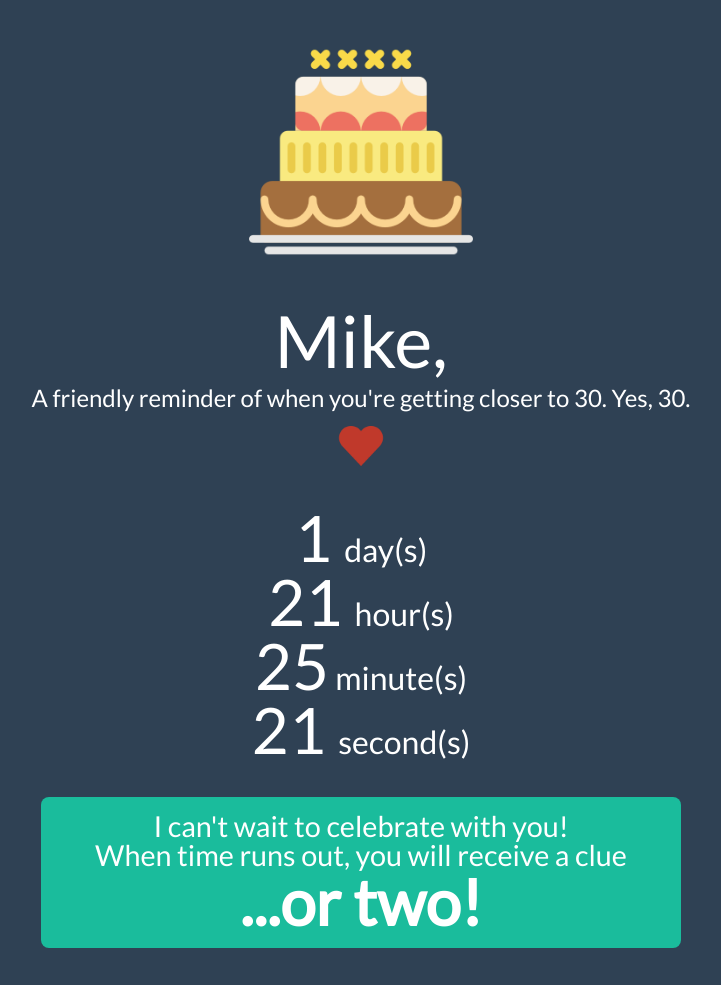
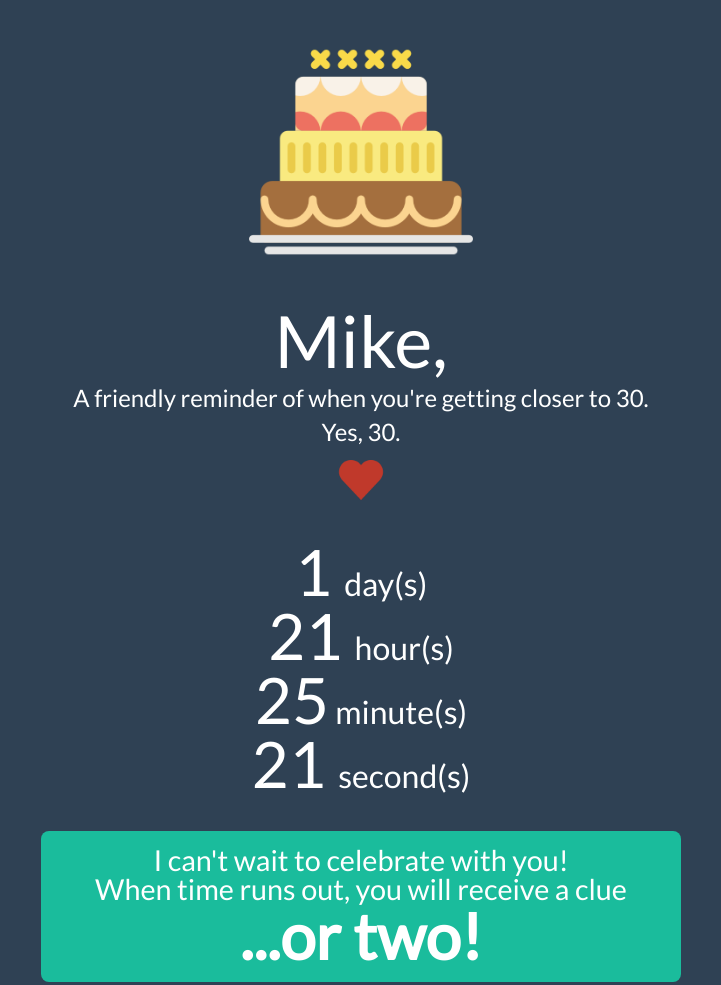
Before and after one commit to EllenLai/ellenlai.github.io, a plain HTML site: page index.html in a window 1280 px wide. Shown: the whole page, without its empty margins (279-1000 px from the left). Drawn offline with nearby package versions, Linux system fonts and the light colour scheme.

Commit message:
paragraph tag

```diff
--- a/index.html
+++ b/index.html
@@ -29,7 +29,8 @@
 
         <div class="gettingold">
             <p class="mike">Mike,</p>
-            <p class="friendly">A friendly reminder of when you're getting closer to 30. Yes, 30.</p>
+            <p class="friendly">A friendly reminder of when you're getting closer to 30.</p>
+            <p class="friendly">Yes, 30.</p>
             <img class="heart" src="img/heart.png"/>
         </div>
 
```
